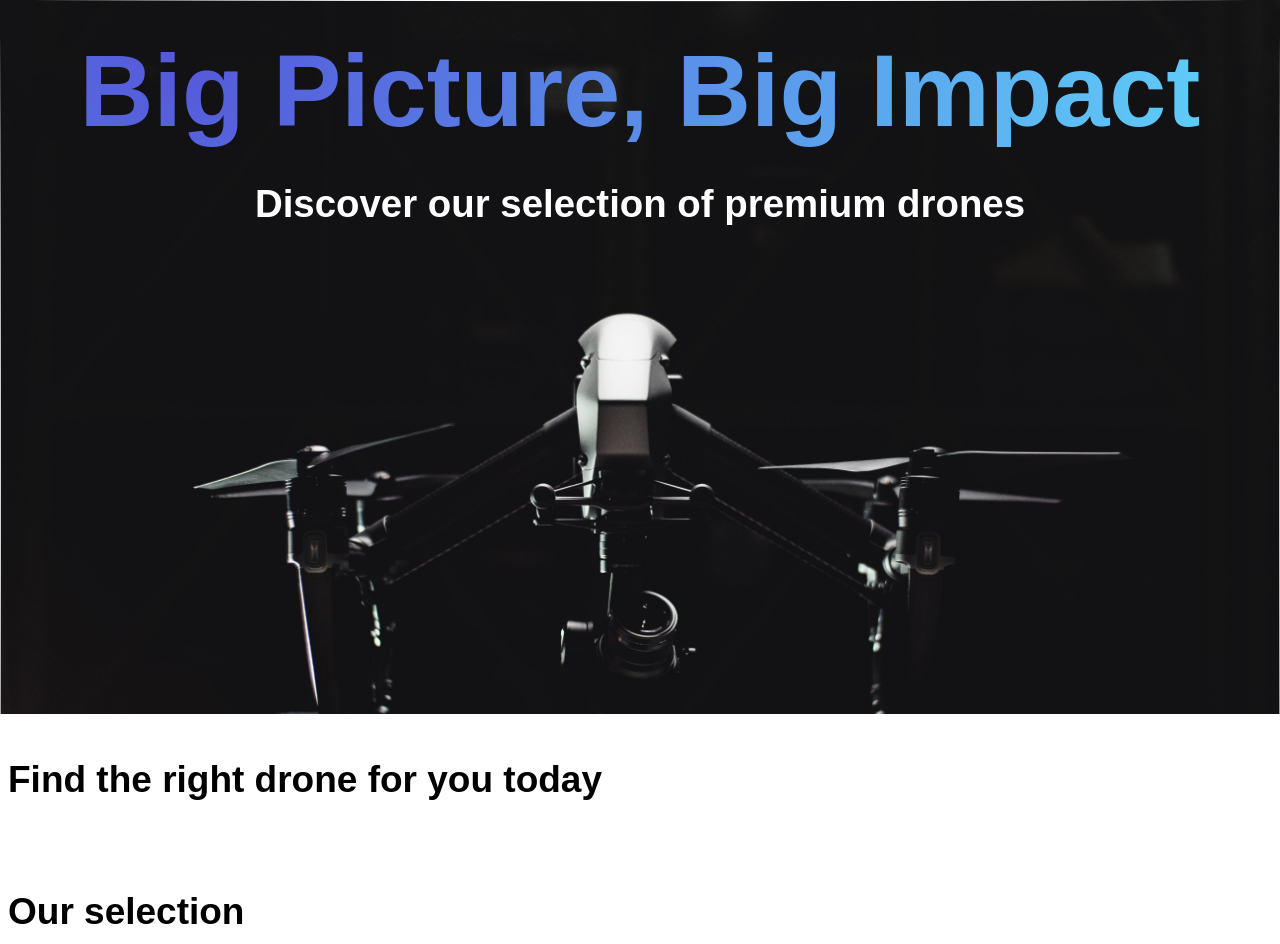
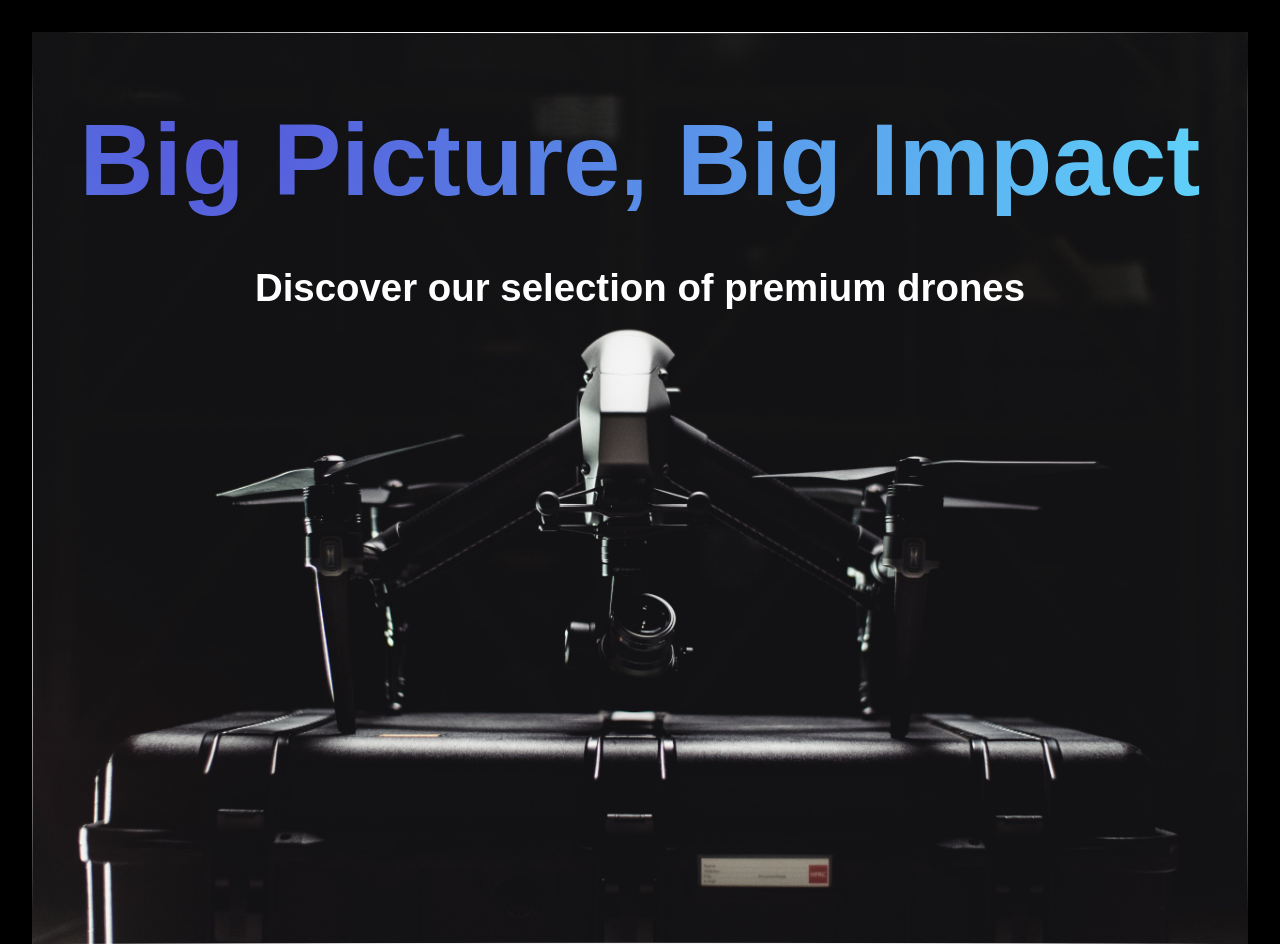
Before and after one commit to SpilledMySalt/drone-information-page, a plain HTML site: page index.html in a window 1280 px wide. Shown: the top 944 px of the page. Drawn offline with Linux system fonts and the light colour scheme.

Commit message:
Change image from background to actual <img>, and position text absolutely on top

```diff
--- a/index.html
+++ b/index.html
@@ -11,9 +11,7 @@
 
                 justify-content: flex-start;
 
-                background-image: url(images/drone-bw.jpg);
-                background-size: 100%;
-                background-repeat: no-repeat;
+
                 padding: 2em;
                 min-height: 650px;
                 text-align: center;
@@ -57,8 +55,9 @@
         <div class="container">
 
             <div class="header">
-                <h1 style="color: white; font-family: Arial, Helvetica, sans-serif;">Big Picture, Big Impact</h1>
-                <h2 style="color: white; font-family: Arial, Helvetica, sans-serif; font-size: 3vw;">Discover our selection of premium drones</h2>
+                <img src="images/drone-bw.jpg" style="max-width: 100%; min-height: auto;">
+                <h1 style="color: white; font-family: Arial, Helvetica, sans-serif; position: absolute; top: 20%; left: 50%; transform: translate(-50%, -50%); white-space: nowrap;">Big Picture, Big Impact</h1>
+                <h2 style="color: white; font-family: Arial, Helvetica, sans-serif; font-size: 3vw; position: absolute; top: 32%; left: 50%; transform: translate(-50%, -50%); white-space: nowrap;">Discover our selection of premium drones</h2>
             </div>
 
             <div class="infoBlock">
```
